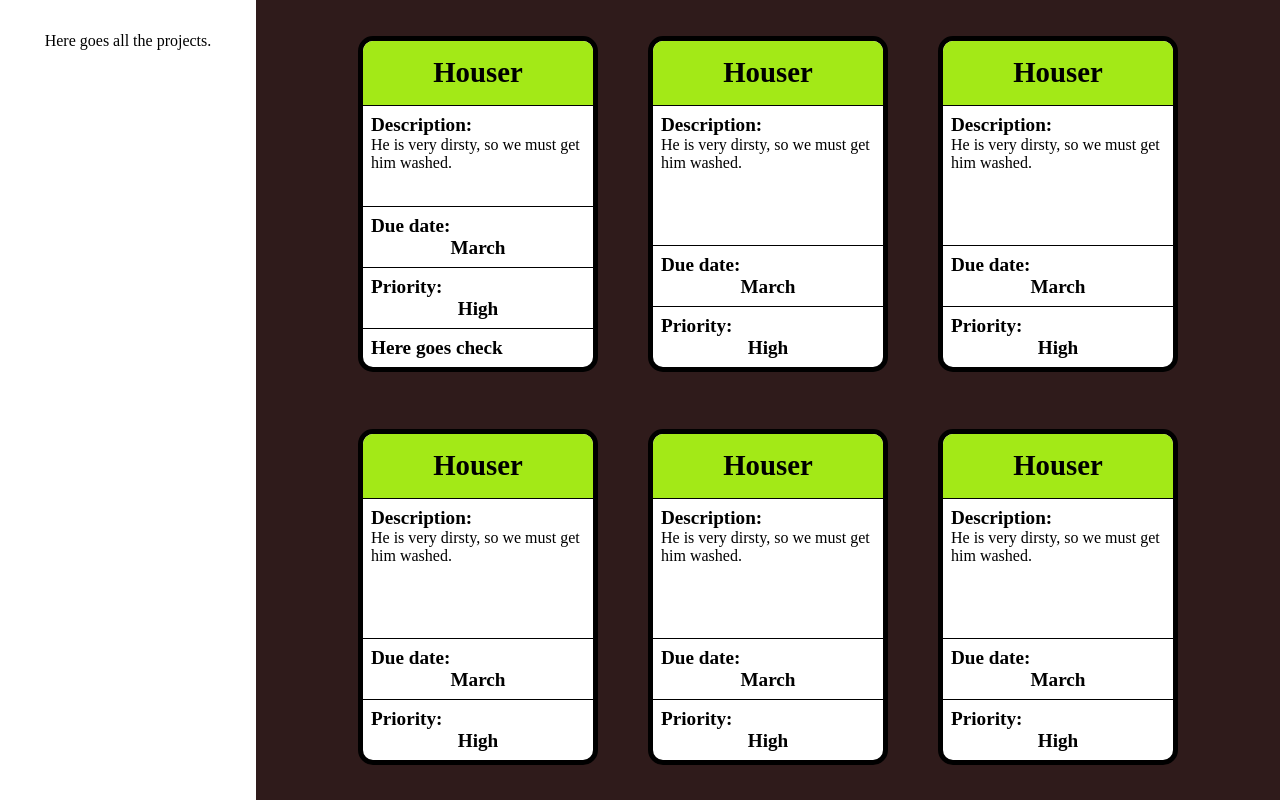
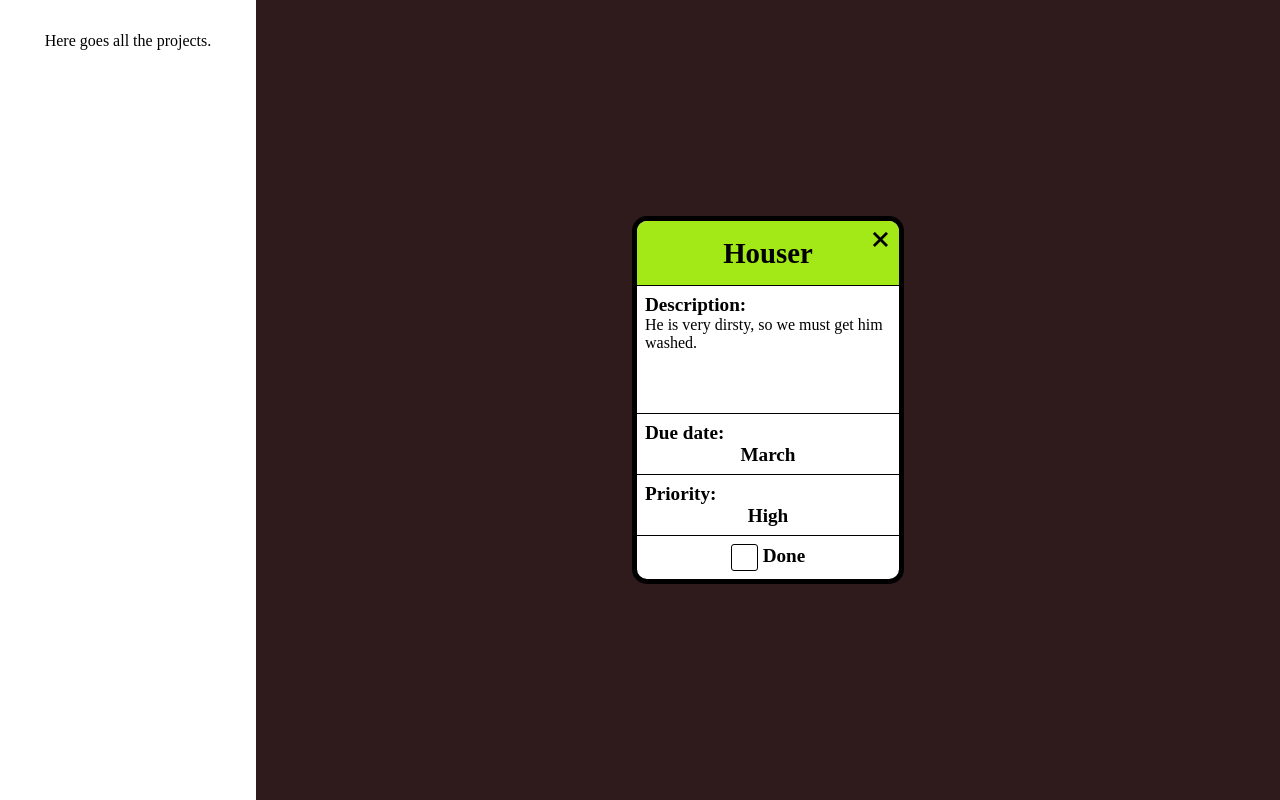
Before and after one commit to Houser97/To-do-list, a plain HTML site: page index.html in a window 1280 px wide. Drawn offline with Linux system fonts and the light colour scheme.

Commit message:
Create custom checkbox
The checkbox is used to allow the users to set a determined task as
completed or not.

```diff
--- a/index.html
+++ b/index.html
@@ -10,6 +10,7 @@
     <div class="nav-bar">Here goes all the projects.</div>
     <div class="card-section">
         <div class="card">
+            <div class="close-card">+</div>
             <div class="title_card">Houser</div>
             <div class="container-description container">
                 Description:
@@ -24,87 +25,8 @@
                 <div class="priority_card">High</div>
             </div>
             <div class="container-check container">
-                Here goes check
-            </div>
-        </div>
-
-        <div class="card">
-            <div class="title_card">Houser</div>
-            <div class="container-description container">
-                Description:
-                <div class="description_card">He is very dirsty, so we must get him washed.</div>
-            </div>
-            <div class="container-dueDate container">
-                Due date:
-                <div class="dueDate_card">March</div>
-            </div>
-            <div class="container-difficulty container">
-                Priority:
-                <div class="priority_card">High</div>
-            </div>
-        </div>
-
-        <div class="card">
-            <div class="title_card">Houser</div>
-            <div class="container-description container">
-                Description:
-                <div class="description_card">He is very dirsty, so we must get him washed.</div>
-            </div>
-            <div class="container-dueDate container">
-                Due date:
-                <div class="dueDate_card">March</div>
-            </div>
-            <div class="container-difficulty container">
-                Priority:
-                <div class="priority_card">High</div>
-            </div>
-        </div>
-
-        <div class="card">
-            <div class="title_card">Houser</div>
-            <div class="container-description container">
-                Description:
-                <div class="description_card">He is very dirsty, so we must get him washed.</div>
-            </div>
-            <div class="container-dueDate container">
-                Due date:
-                <div class="dueDate_card">March</div>
-            </div>
-            <div class="container-difficulty container">
-                Priority:
-                <div class="priority_card">High</div>
-            </div>
-        </div>
-
-        <div class="card">
-            <div class="title_card">Houser</div>
-            <div class="container-description container">
-                Description:
-                <div class="description_card">He is very dirsty, so we must get him washed.</div>
-            </div>
-            <div class="container-dueDate container">
-                Due date:
-                <div class="dueDate_card">March</div>
-            </div>
-            <div class="container-difficulty container">
-                Priority:
-                <div class="priority_card">High</div>
-            </div>
-        </div>
-
-        <div class="card">
-            <div class="title_card">Houser</div>
-            <div class="container-description container">
-                Description:
-                <div class="description_card">He is very dirsty, so we must get him washed.</div>
-            </div>
-            <div class="container-dueDate container">
-                Due date:
-                <div class="dueDate_card">March</div>
-            </div>
-            <div class="container-difficulty container">
-                Priority:
-                <div class="priority_card">High</div>
+                <input type="checkbox" id="check">
+                <label for="check">Done</label>
             </div>
         </div>
     </div>
```
Also changed, not shown: main.js.
